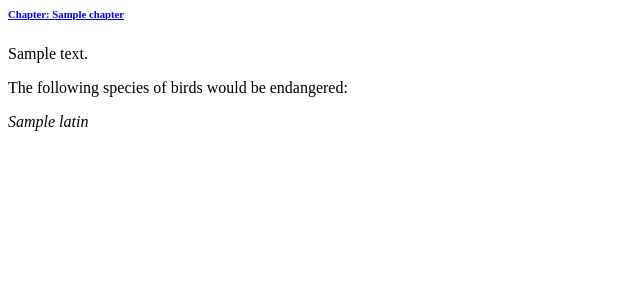
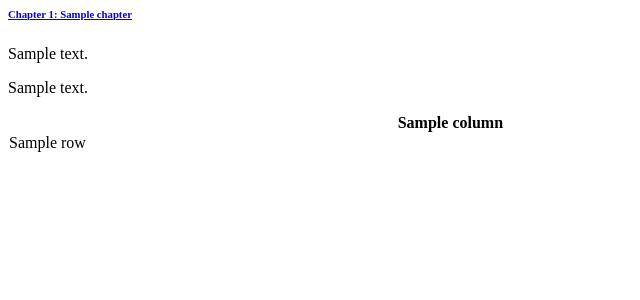
Before and after one commit to grahekk/EIA_assisstant, a Flask app: template app/templates/_chapters.html in a window 1280 px wide. Shown: the top 300 px of the page, without its empty margins (0-640 px from the left). Run offline with Flask 3, Linux system fonts and the light colour scheme; the template is opened without the code that fills it: most values are stand-ins (such as "Sample title", 1, 10 or a date in 2020); parts of the project's set-up code (start-up, migrations or seed data) failed here and were passed over.

Commit message:
Update _chapters.html

```diff
--- a/app/templates/_chapters.html
+++ b/app/templates/_chapters.html
@@ -1,21 +1,46 @@
 <div class = "row">
     <div class="col-lg-10">
         <div class="card shadow mb-4">
-            <a href="#collapseCardExample1" class="d-block card-header py-3" data-toggle="collapse" role="button" aria-expanded="true" aria-controls="collapseCardExample1">
+            <a href="#collapseCardExample{{chapter_index}}" class="d-block card-header py-3 collapsed" data-toggle="collapse" role="button" aria-expanded="false" aria-controls="collapseCardExample{{chapter_index}}">
                 <h6 class="m-0 font-weight-bold text-primary">
-                    Chapter: {{chapter.heading}}
+                    Chapter {{chapter_index}}: {{chapter.heading}}
                 </h6>
             </a>
-            <div class="collapse show" id="collapseCardExample1" style="">
+            <div class="collapse" id="collapseCardExample{{chapter_index}}" style="">
                 <div class="card-body">
+                    <!-- description text and general data -->
                     {{chapter.description}}
-                    {%if chapter.birds %}
-                    <p>The following species of birds would be endangered: </p>
-                    {% for bird in chapter.birds %}
-                    <i>{{bird.latin}}</i>
-                    {%endfor%}
+
+                    <!-- Data to show in the table -->
+                    {%if chapter.table %}
+                        {%if chapter.table_description %}
+                            <p> {{chapter.table_description}} </p>
+                        {%endif%}
+
+                        <div class="row"><div class="col-sm-12"><table class="table table-bordered dataTable" id="dataTable" width="100%" cellspacing="0" role="grid" aria-describedby="dataTable_info" style="width: 70%;">
+                            <thead>
+                                <tr role="row">
+                                    {% for column in chapter.table_columns %}
+                                    <th class="sorting sorting_asc" tabindex="0" aria-controls="dataTable" rowspan="1" colspan="1" aria-sort="ascending" aria-label="Name: activate to sort column descending" style="width: 158px;">
+                                        {{column}}
+                                    </th>
+                                    {%endfor%}
+                                </tr>
+                            </thead>
+
+                            <tbody>
+                            {% for row in chapter.table %}
+                            <tr class="odd">
+                                    {% for r in row %}
+                                    <td class="sorting_1">{{r}}</td>
+                                    {%endfor%}
+                                </tr>
+                            {%endfor%}
+                            </tbody>
+                        </table>
+
                     {%else%}
-                    <p>It seems that we could not find any endangered bird for your coordinates</p>
+                    <p> </p>
                     {%endif%}
                 </div>
             </div>
```
